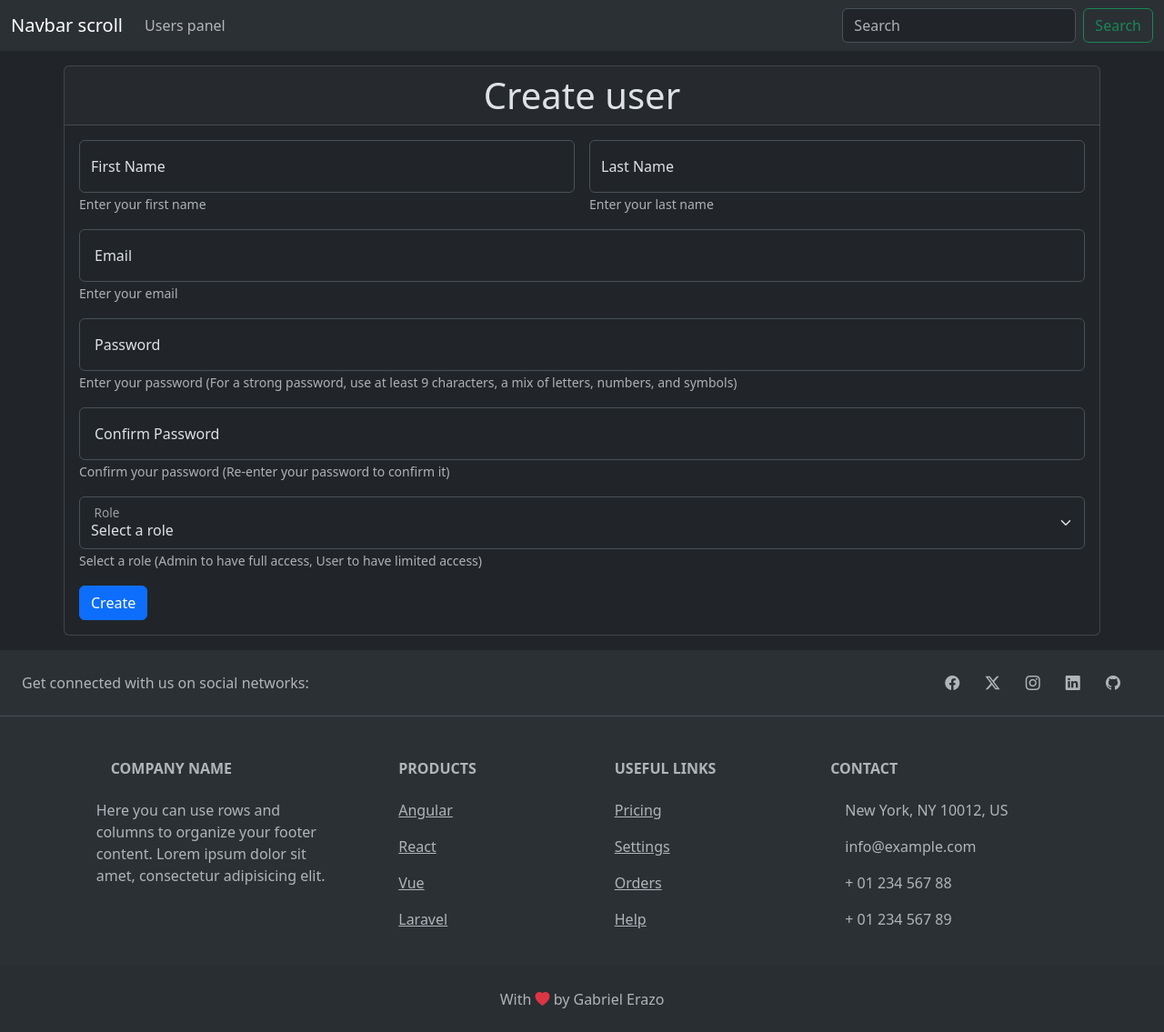
After one commit to gfranciscoerazom/Crafters, a FastAPI app: template templates/admin/users/create.html in a window 1280 px wide. The commit adds this page. Shown: the whole page at 91% size. Run offline with FastAPI, Linux system fonts and the light colour scheme; the template is opened without the code that fills it, so the values that code supplies are empty; parts of the project's set-up code (start-up, migrations or seed data) failed here and were passed over.

Commit message:
Adds the function to create a user from the admin.

```diff
--- /dev/null
+++ b/templates/admin/users/create.html
@@ -0,0 +1,142 @@
+{% extends "/layout/base.html" %}
+
+{% block content %}
+<div class="container card p-0">
+    <!-- Card header -->
+    <h1 class="card-header text-center">Create user</h1>
+
+    <!-- Card body -->
+    <div class="card-body p3">
+        {% if message %}
+        <div class="alert alert-danger alert-dismissible fade show" role="alert">
+            {{ message }}
+            <button type="button" class="btn-close" data-bs-dismiss="alert" aria-label="Close"></button>
+        </div>
+        {% endif %}
+
+        <form method="post" class="needs-validation" novalidate>
+            <div class="row g-3">
+                <!-- First Name -->
+                <div class="col form-floating">
+                    <input type="text" class="form-control" name="first_name" id="floatingFirstName"
+                        placeholder="Your first name" aria-describedby="helpBlockFirstName" required>
+                    <label for="floatingFirstName" class="mx-2">
+                        First Name
+                    </label>
+                    <span class="form-text" id="helpBlockFirstName">
+                        Enter your first name
+                    </span>
+                    <span class="valid-feedback">
+                        Looks good!
+                    </span>
+                    <span class="invalid-feedback">
+                        Please enter your first name
+                    </span>
+                </div>
+
+                <!-- Last Name -->
+                <div class="col form-floating">
+                    <input type="text" class="form-control" name="last_name" id="floatingLastName"
+                        placeholder="Your last name" aria-describedby="helpBlockLastName" required>
+                    <label for="floatingLastName" class="mx-2">
+                        Last Name
+                    </label>
+                    <span class="form-text" id="helpBlockLastName">
+                        Enter your last name
+                    </span>
+                    <span class="valid-feedback">
+                        Looks good!
+                    </span>
+                    <span class="invalid-feedback">
+                        Please enter your last name
+                    </span>
+                </div>
+            </div>
+
+            <!-- Email -->
+            <div class="form-floating mt-3">
+                <input type="email" class="form-control" name="email" id="floatingEmail" placeholder="Your email"
+                    aria-describedby="helpBlockEmail" required>
+                <label for="floatingEmail" class="px-3">
+                    Email
+                </label>
+                <span class="form-text" id="helpBlockEmail">
+                    Enter your email
+                </span>
+                <span class="valid-feedback">
+                    Looks good!
+                </span>
+                <span class="invalid-feedback">
+                    Please enter your email address
+                </span>
+            </div>
+
+            <!-- Password -->
+            <div class="form-floating mt-3">
+                <input type="password" class="form-control" name="password" id="floatingPassword"
+                    placeholder="Your password" aria-describedby="helpBlockPassword" required>
+                <label for="floatingPassword" class="px-3">
+                    Password
+                </label>
+                <span class="form-text" id="helpBlockPassword">
+                    Enter your password (For a strong password, use at least 9 characters, a mix of letters, numbers,
+                    and
+                    symbols)
+                </span>
+                <span class="valid-feedback">
+                    Looks good!
+                </span>
+                <span class="invalid-feedback">
+                    Please enter your password
+                </span>
+            </div>
+
+            <!-- Confirm Password -->
+            <div class="form-floating mt-3">
+                <input type="password" class="form-control" name="password_confirmation" id="floatingConfirmPassword"
+                    placeholder="Confirm your password" aria-describedby="helpBlockConfirmPassword" required>
+                <label for="floatingConfirmPassword" class="px-3">
+                    Confirm Password
+                </label>
+                <span class="form-text" id="helpBlockConfirmPassword">
+                    Confirm your password (Re-enter your password to confirm it)
+                </span>
+                <span class="valid-feedback">
+                    Looks good!
+                </span>
+                <span class="invalid-feedback">
+                    Please confirm your password
+                </span>
+            </div>
+
+            <!-- Role -->
+            <div class="form-floating mt-3">
+                <select class="form-select" name="role" id="floatingRole" aria-describedby="helpBlockRole" required>
+                    <option value="" selected disabled>Select a role</option>
+                    <option value="admin">Admin</option>
+                    <option value="user">User</option>
+                </select>
+                <label for="floatingRole" class="px-3">
+                    Role
+                </label>
+                <span class="form-text" id="helpBlockRole">
+                    Select a role (Admin to have full access, User to have limited access)
+                </span>
+                <span class="valid-feedback">
+                    Looks good!
+                </span>
+                <span class="invalid-feedback">
+                    Please select a role
+                </span>
+            </div>
+
+            <!-- Submit Button -->
+            <button type="submit" class="btn btn-primary mt-3">Create</button>
+        </form>
+    </div>
+</div>
+{% endblock %}
+
+{% block scripts %}
+<script src="/static/js/form-submission-validation.js"></script>
+{% endblock %}
--- a/templates/layout/navbar.html
+++ b/templates/layout/navbar.html
@@ -36,11 +36,25 @@
 
                 <!-- ADMIN PANEL -->
                 {% if role == "admin" %} <!-- No mostrar este link si el usuario no es admin -->
-                <li class="nav-item">
-                    <a class="nav-link {% if request.path.startswith('/admin/') %}active{% endif %}"
-                        href="/admin/">Admin panel</a>
+                <li class="nav-item dropdown">
+                    <a class="nav-link dropdown-toggle {% if request.path.startswith('/admin/') %}active{% endif %}"
+                        href="#" role="button" data-bs-toggle="dropdown" aria-expanded="false">
+                        Admin
+                    </a>
+                    <ul class="dropdown-menu">
+                        <li><a class="dropdown-item" href="/admin/">Admin panel</a></li>
+                        <li>
+                            <hr class="dropdown-divider">
+                        </li>
+                        <li><a class="dropdown-item" href="/admin/create-user/">Create user</a></li>
+                    </ul>
                 </li>
                 {% endif %}
+
+                <li class="nav-item">
+                    <a class="nav-link {% if request.path.startswith('/users/') %}active{% endif %}"
+                        href="/users/">Users panel</a>
+                </li>
 
                 <!-- LOGOUT -->
                 {% if request.cookies.access_token %} <!-- No mostrar este link si no existe la cookie access_token -->
```
Also changed, not shown: admin/endpoints.py (+108 -1 lines).
